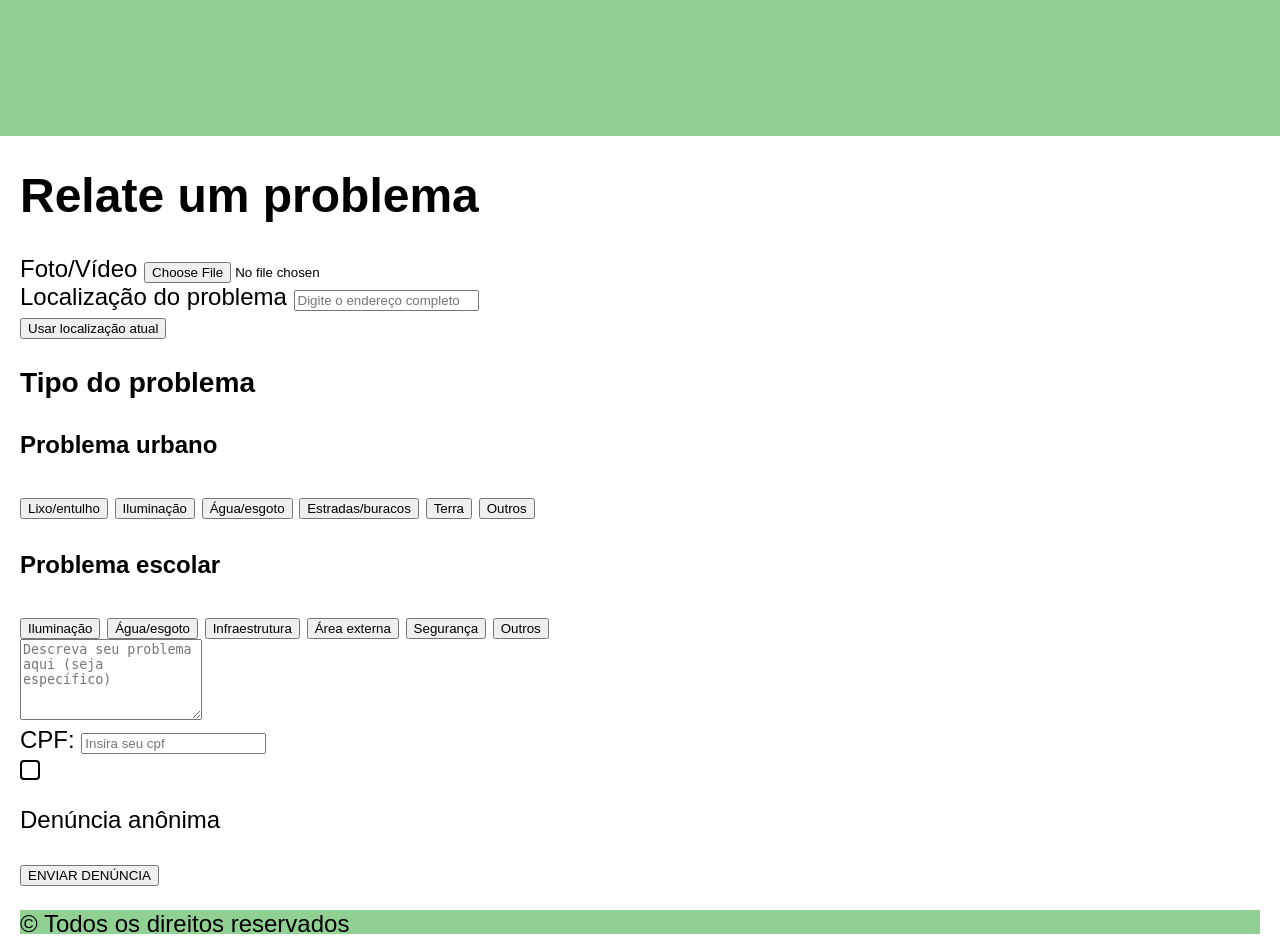
After one commit to N4than-Rossi/Denuncia-Problemas-Urbanos, a Flask app: page /send in a window 1280 px wide. The commit adds this page. Run offline with Flask 3, Linux system fonts and the light colour scheme.

Commit message:
Criar página de enviar denuncia

```diff
--- a/app.py
+++ b/app.py
@@ -1,7 +1,23 @@
-from flask import Flask, render_template, redirect, url_for, request;
+from flask import Flask, render_template, redirect, url_for, request, jsonify
+import requests
 import csv
+from mimetypes import guess_type
+from werkzeug.utils import secure_filename
+from datetime import datetime
+import os
 
 app = Flask(__name__)
+
+UPLOAD_FOLDER='static/assets/problem_images'
+app.config['UPLOAD_FOLDER']=UPLOAD_FOLDER
+os.makedirs(UPLOAD_FOLDER,exist_ok=True)
+
+def allowed_file(filename):
+    mime_type,_=guess_type(filename)
+    if mime_type is None:
+        return False
+    return mime_type.startswith(('image/','video/'))
+
 
 @app.get("/")
 def index():
@@ -12,5 +28,81 @@ def index():
             problemas.append(row)
     return render_template("index.html", problemas=problemas)
 
+@app.get("/send")
+def show_report_page():
+    return render_template('send-report.html')
+
+@app.post("/send")
+def send_report():
+    id=1
+    with open('problemas.csv',mode='r',encoding='utf-8') as file:
+        reader=list(csv.reader(file))
+        if len(reader)>1:
+            last_row=reader[-1]
+            if last_row:
+                id+=int(last_row[0])
+
+    if 'foto' not in request.files:
+        return redirect(url_for('show_report_page'))
+    file=request.files["foto"]
+    if file.filename=='' or not allowed_file(file.filename):
+        return redirect(url_for("show_report_page"))
+    filename=secure_filename(file.filename)
+    timestamp=datetime.now().strftime("%Y%m%d_%H%M%S_")
+    filename=timestamp+filename
+    file.save(os.path.join(app.config['UPLOAD_FOLDER'],filename))
+    img_url=url_for('static',filename='assets/problem_images/'+filename)
+
+    name=request.form.get("report-type")
+    adress=request.form.get("address")
+    lat=request.form.get('latitude')
+    lon=request.form.get('longitude')
+    type=request.form.get("type")
+    description=request.form.get("problem")
+    cpf=request.form.get("cpf")
+    new_report=[
+        id,
+        name,
+        img_url,
+        "Em andamento",
+        type,
+        adress,
+        lat,
+        lon,
+        description,
+        cpf
+    ]
+    with open("problemas.csv", mode='a',encoding='utf-8',newline="") as problems:
+        writer=csv.writer(problems)
+        writer.writerow(new_report)
+    return redirect(url_for('index'))
+
+@app.route('/api/nomination',methods=['GET'])
+def nomination():
+    address=request.args.get('address')
+
+    if not address:
+        return jsonify({'error:': "Endereço não fornecido"}), 400
+    try:
+        url="https://nominatim.openstreetmap.org/search"
+        response=requests.get(
+            url,
+            params={
+                'q':address,
+                'format':'json',
+                'limit': 1,
+                'countrycodes':'br'
+            },
+            headers={
+            'User-Agent': "UrbanWeb/1.0 (https://github.com/N4than-Rossi/Denuncia-Problemas-Urbanos/tree/main)",
+            'accept-language': "pt-BR"
+            },
+            timeout=(5,10)
+        )
+        response.raise_for_status()
+        return jsonify(response.json())
+    except requests.RequestException as error:
+        return jsonify({'error': str(error)}),500
+
 if __name__ == "__main__":
     app.run(debug=True)
--- a/static/css/style.css
+++ b/static/css/style.css
@@ -13,8 +13,9 @@ header {
 }
 
 main {
-    height: 100vh;
     margin: 20px;
+    flex: 1;
+   box-sizing: border-box;
 }
 
 .main2 {
@@ -200,3 +201,25 @@ footer {
     position: absolute;
     list-style-type: none;
 }
+
+#address_alert {
+    color: red;
+    font-size: 12px;
+}
+
+.cpf-button{
+   width: 20px;
+    height: 20px;
+    background-color: white; /* ou qualquer cor */
+    border: 2px solid black;
+    border-radius: 4px; /* opcional */
+    padding: 0; /* remove o espaço interno padrão */
+    cursor: pointer;
+    display: inline-block;
+    vertical-align: middle;
+}
+
+#cpf-alert {
+    color: red;
+    font-size: small;
+}
--- /dev/null
+++ b/static/js/form.js
@@ -0,0 +1,277 @@
+let button_selected;
+let type_selected;
+
+function typeButtonAction(button,text,other_text, type){
+    //função que ocorre quando um dos botões de tipo é clicado
+    if(button_selected)
+button_selected.style.color=''; //estilo do botão normal
+button_selected=button;
+button_selected.style.color='red'; //estilo do botão selecionado
+if(button_selected.textContent==='Outros') text.style.display='block';
+else text.style.display='none';
+other_text.style.display='none';
+type_selected=type;
+}
+
+function validateCpf(cpf){
+    let isPossible=false;
+    let previous_number="X";
+    for (let i of cpf){
+        if(i>='0' && i<='9'){
+            if(previous_number==='X'){
+                previous_number=i;
+                continue;
+            }
+            if(previous_number!==i){
+                isPossible=true;
+                break;
+            }
+        }
+    }
+    if(!isPossible) return false;
+    let check1=parseInt(cpf[0])*10+parseInt(cpf[1])*9+parseInt(cpf[2])*8+parseInt(cpf[4])*7+parseInt(cpf[5])*6+parseInt(cpf[6])*5+parseInt(cpf[8])*4+parseInt(cpf[9])*3+parseInt(cpf[10])*2;
+    check1%=11;
+    if(check1<2) check1=0;
+    else check1=11-check1;
+      let check2=parseInt(cpf[0])*11+parseInt(cpf[1])*10+parseInt(cpf[2])*9+parseInt(cpf[4])*8+parseInt(cpf[5])*7+parseInt(cpf[6])*6+parseInt(cpf[8])*5+parseInt(cpf[9])*4+parseInt(cpf[10])*3+check1*2;
+    check2%=11;
+    if(check2<2) check2=0;
+    else check2=11-check2;
+if(parseInt(cpf[12])===check1 && parseInt(cpf[13])===check2) return true;
+else return false;
+}
+
+const form=document.getElementById('report-form');
+const location_button=document.getElementById('actual-location');
+const address=document.getElementById('address');
+const latInput=document.getElementById('latitude');
+const lonInput=document.getElementById('longitude');
+const addressAlert=document.getElementById('address-alert');
+let using_actual_location=false;
+let currentAddress="";
+async function convertCoordinates(){
+    //Função que converte o adress em latitude e longitude
+    console.log("iniciando conversão...");
+    if(address.value.trim() && (!currentAddress || currentAddress!==address.value)){
+    try{
+  const response= await fetch(
+    `/api/nomination?address=${encodeURIComponent(address.value)}`
+  );
+  const data= await response.json();
+  if(!data || data.length===0){
+    addressAlert.style.display='block';
+    return;
+  }
+
+if(!data[0].lat || !data[0].lon){
+    addressAlert.style.display='block';
+    return
+}
+
+  latInput.value=data[0].lat;
+  lonInput.value=data[0].lon;
+  addressAlert.style.display='none';
+  currentAddress=address.value;
+  console.log("coordenadas encontradas com sucesso!");
+  console.log("lat:",latInput.value,"lon:",lonInput.value);
+    } catch(error){
+     addressAlert.style.display='block';
+     console.log("Erro em encontrar as coordenadas:");
+     console.log("Erro:",error);
+    }
+}else console.log(Boolean(address.value.trim()),Boolean(!currentAddress || currentAddress!==address.value));
+}
+
+location_button.addEventListener('click', async ()=>{
+    //lógica de encontrar localização atual
+    if(!navigator.geolocation){
+        alert("Seu navegador não suporta geolocalização");
+        return;
+    }
+
+    location_button.textContent="Obtendo localização...";
+    location_button.disabled=true;
+
+    const nomination_url="https://nominatim.openstreetmap.org/reverse?";
+
+    const options={
+        enableHighAccuracy: true,
+        timeout: 20000,
+        maximumAge: 0
+    };
+
+    navigator.geolocation.getCurrentPosition(
+     async (position) => {
+     const lat=position.coords.latitude;
+     const lon=position.coords.longitude;
+     try{
+       const response= await fetch(
+            nomination_url+`lat=${lat}&lon=${lon}&format=json`,
+        );
+        const data= await response.json();
+       const addressParts=data.address;
+       let parts=[];
+        if(addressParts.road){
+            if(addressParts.house_number) parts.push(addressParts.road+', '+addressParts.house_number);
+            else parts.push(addressParts.road);
+        }
+        if(addressParts.neighbourhood ) parts.push(addressParts.neighbourhood);
+        else if(addressParts.suburb) parts.push(addressParts.suburb);
+        else if (addressParts.quarter) parts.push(addressParts.quarter);
+        if(addressParts.city) parts.push(addressParts.city);
+        else if(addressParts.town) parts.push(addressParts.town);
+        else if(addressParts.village) parts.push(addressParts.village);
+        else if(addressParts.municipality) parts.push(addressParts.municipality);
+        if(addressParts.state) parts.push(addressParts.state);
+        if(addressParts.postcode) parts.push(addressParts.postcode);
+
+        let fullAddress=parts.join(', ');
+
+        if(!fullAddress || fullAddress.trim()==='') fullAddress=data.display_name;
+     address.value=fullAddress;
+    currentAddress=fullAddress;
+     latInput.value=lat;
+     lonInput.value=lon;
+     using_actual_location=true;
+    addressAlert.style.display='none';
+     location_button.textContent="Usar localização atual";
+     location_button.disabled=false;
+     console.log("Local encontrado com sucesso!");
+     console.log('lat:',lat,"lon:",lon);
+     console.log("imprecisão de um raio de",position.coords.accuracy,'metros');
+     }
+     catch(error){
+        console.log("erro na geolocalização:", error);
+        console.log('lat:',lat,"lon:",lon);
+        alert("Não foi possível obter o endereço, Digite manualmente ou tente novamente mais tarde");
+        location_button.textContent="Usar localização atual";
+        location_button.disabled=false;
+        latInput.value=lat;
+        lonInput.value=lon;
+     }
+     },
+     async(error)=>{
+        let errorMessage;
+        switch(error.code){
+            case error.PERMISSION_DENIED:
+                errorMessage="Localização atual não permitida";
+                break;
+            case error.POSITION_UNAVAILABLE:
+                errorMessage="Localização indisponível no momento";
+                break;
+            case error.TIMEOUT:
+                errorMessage="Tempo limite esgotado. Tente novamente";
+                break;
+            default:
+                errorMessage="Erro desconhecido ao obter localização. Tente novamente";
+        }
+        alert(errorMessage);
+        location_button.textContent = 'Usar localização atual';
+        location_button.disabled = false;
+     },
+     options
+    );
+});
+
+address.addEventListener('focus',()=>addressAlert.style.display='none');
+
+let debounceTimer;
+address.addEventListener('blur',()=>{
+    clearTimeout(debounceTimer);
+    debounceTimer=setTimeout(convertCoordinates,500);
+});
+
+//Verificação de tipo do problema
+const urban_buttons=document.querySelectorAll('.urban-type-button');
+const school_buttons=document.querySelectorAll('.school-type-button');
+const urban_specify=document.getElementById('urban-specify');
+const school_specify=document.getElementById('school-specify');
+for(let button of urban_buttons)
+    button.addEventListener('click', ()=>typeButtonAction(button, urban_specify, school_specify, "Urbano"));
+for(let button of school_buttons)
+    button.addEventListener('click', ()=>typeButtonAction(button, school_specify, urban_specify, "Escolar"));
+
+const reportType=document.getElementById('report-type');
+
+
+const cpf=document.getElementById('cpf');
+const cpfAlert=document.getElementById('cpf-alert');
+cpf.addEventListener('input',()=>{
+    //completa cpf na escrita e verifica se está correto matemáticamente
+let value=cpf.value.replace(/\D/g, '');
+if(value.length>11) value=value.slice(0,11);
+if(value.length>9) value=value.replace(/^(\d{3})(\d{3})(\d{3})(\d{0,2})$/,"$1.$2.$3-$4");
+else if(value.length>6) value=value.replace(/^(\d{3})(\d{3})(\d{0,3})$/,"$1.$2.$3");
+else if(value.length>3) value=value.replace(/^(\d{3})(\d{0,3})$/,"$1.$2");
+
+if(value.length==14){
+    let isValid=validateCpf(value);
+    if(!isValid) cpfAlert.style.display='block';
+    else cpfAlert.style.display='none';
+}else cpfAlert.style.display='none';
+cpf.value=value;
+}
+);
+
+cpf.addEventListener('blur',()=>{
+let value=cpf.value;
+if(value.length && (value.length!==14 || !validateCpf(value)))
+    cpfAlert.style.display='block';
+});
+
+const cpfButton=document.querySelector('.cpf-button');
+let isAnonymous=false;
+cpfButton.addEventListener('click',()=>{
+    if(isAnonymous){
+        //estilo normal (botão e campo de inserir cpf)
+        cpfButton.style.backgroundColor='white';
+        cpf.style.backgroundColor='white';
+        isAnonymous=false;
+        cpf.disabled=false;
+        if(cpf.value.length>0 && (cpf.value.length!==14 || !validateCpf(cpf.value)))
+            cpfAlert.style.display='block';
+    }
+    else{
+        //estilo quando está selecionado (botão e campo de inserir cpf)
+     cpfButton.style.backgroundColor='green';
+     cpf.style.backgroundColor='#f7f7f7';
+     isAnonymous=true;
+     cpf.disabled=true;
+     cpfAlert.style.display='none';
+    }
+});
+
+//submissão do form
+const type=document.getElementById("type");
+form.addEventListener('submit', (event)=>{
+    if(!address.value && !using_actual_location){
+        event.preventDefault();
+        addressAlert.style.display='block';
+        return;
+    }
+   convertCoordinates();
+    if(!button_selected)
+        reportType.value='Outros';
+    else if(button_selected.textContent==="Outros"){
+        if(button_selected===urban_buttons[urban_buttons.length-1] && urban_specify.value.length)
+            reportType.value=urban_specify.value;
+        else if(button_selected===school_buttons[school_buttons.length-1] && school_specify.value.length)
+            reportType.value=school_specify.value;
+        else
+            reportType.value="Outros";
+    }
+    else
+        reportType.value=button_selected.textContent;
+    if(!type_selected)
+        type.value="Urbano";
+    else
+        type.value=type_selected;
+
+    if(isAnonymous || !cpf.value.length)
+        cpf.value="anonymous";
+    else if(cpf.value.length<14 || !validateCpf(cpf.value)){
+        event.preventDefault();
+        cpfAlert.style.display='block';
+    }
+}
+);
--- /dev/null
+++ b/templates/layout.html
@@ -0,0 +1,22 @@
+<!DOCTYPE html>
+<html lang="pt-BR">
+<head>
+    <meta charset="UTF-8">
+    <meta name="viewport" content="width=device-width, initial-scale=1.0">
+    <title>{%block title%}{%endblock%}</title>
+    <link rel="stylesheet" href="{{url_for('static', filename='css/style.css')}}">
+    <link rel="stylesheet" href="{{url_for('static', filename='css/pop.css')}}">
+    <script src="{{url_for('static', filename='js/app.js')}}" defer></script>
+      {%block head_extra%}
+      {%endblock%}
+</head>
+<body>
+    <header><!--código do header--></header>
+    <main>
+        {%block content%}
+        {%endblock%}
+    <footer>
+    <p>&copy; Todos os direitos reservados</p>
+    </footer>
+</body>
+</html>
--- /dev/null
+++ b/templates/send-report.html
@@ -0,0 +1,70 @@
+{% extends "layout.html" %}
+
+{%block title%}adicionar denuncia{%endblock%}
+
+{%block head_extra%}<script src="{{url_for('static', filename='js/form.js')}}" defer></script>{%endblock%}
+
+
+{%block content%}
+<div class="report-page">
+ <h1>Relate um problema</h1>
+<form id="report-form" action="{{url_for('send_report')}}" method="POST" enctype="multipart/form-data">
+    <div class="form-module">
+        <label for="foto">Foto/Vídeo</label>
+        <input type="file" id="foto" name="foto" accept="image/*,video/*" required>
+    </div>
+    <div class="location-block">
+        <div class="location-module">
+            <label for="address">Localização do problema</label>
+            <input type="text" id="address" name="address" placeholder="Digite o endereço completo">
+        </div>
+        <div class="location-module">
+            <button type="button" id="actual-location">Usar localização atual</button>
+        </div>
+        <p id="address-alert" style="display: none;">Endereço inválido! Por favor, insira um endereço válido</p>
+    </div>
+    <input type="hidden" id="latitude" name="latitude">
+    <input type="hidden" name="longitude" id="longitude">
+
+    <h3>Tipo do problema</h3>
+
+    <div class="type-module">
+        <h4>Problema urbano</h4>
+        <button type="button" class="urban-type-button" data-group="urbano">Lixo/entulho</button>
+        <button type="button" class="urban-type-button" data-group="urbano">Iluminação</button>
+        <button type="button" class="urban-type-button" data-group="urbano">Água/esgoto</button>
+        <button type="button" class="urban-type-button" data-group="urbano">Estradas/buracos</button>
+        <button type="button" class="urban-type-button" data-group="urbano">Terra</button>
+        <button type="button" class="urban-type-button" data-group="urbano">Outros</button>
+        <input type="text" id="urban-specify" name="urban-specify" placeholder="Especifique o tipo do seu problema" style="display: none;">
+    </div>
+    <div class="type-module">
+        <h4>Problema escolar</h4>
+        <button type="button" class="school-type-button" data-group="escolar">Iluminação</button>
+        <button type="button" class="school-type-button" data-group="escolar">Água/esgoto</button>
+        <button type="button" class="school-type-button" data-group="escolar">Infraestrutura</button>
+        <button type="button" class="school-type-button" data-group="escolar">Área externa</button>
+        <button type="button" class="school-type-button" data-group="escolar">Segurança</button>
+        <button type="button" class="school-type-button" data-group="escolar">Outros</button>
+        <input type="text" id="school-specify" name="school-specify" placeholder="Especifique o tipo do seu problema" style="display: none;">
+    </div>
+
+    <input type="hidden" id="report-type" name="report-type" required>
+    <input type="hidden" id="type" name="type" required>
+    <div class="form-module">
+       <textarea id="problem" name="problem" rows="5" required placeholder="Descreva seu problema aqui (seja específico)"></textarea>
+    </div>
+    <div class="form-module">
+        <label for="cpf">CPF:</label>
+        <input type="text" id="cpf" name="cpf" placeholder="Insira seu cpf">
+        <p id="cpf-alert" style="display: none; color:red;">CPF inválido. Por favor, verifique os números digitados</p>
+
+        <div class="cpf-button-container">
+<button type="button" class="cpf-button"></button>
+<p>Denúncia anônima</p>
+        </div>
+    </div>
+     <button type="submit" class="submit-button">ENVIAR DENÚNCIA</button>
+</div>
+</form>
+{%endblock%}
```
Also changed, not shown: problemas.csv (+5 -4 lines), requirements.txt (added, +13 -0 lines), templates/index.html (+14 -24 lines), static/assets/problem_images/20251106_104706_133803435874020225.jpg (added), static/css/cabecRodape.css (line endings or trailing spaces).
